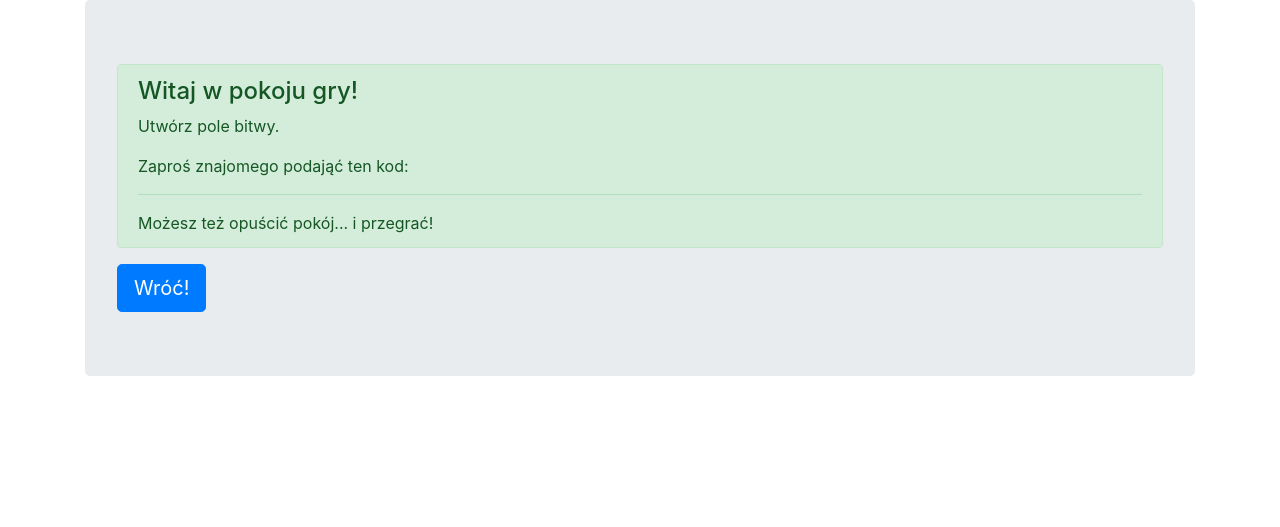
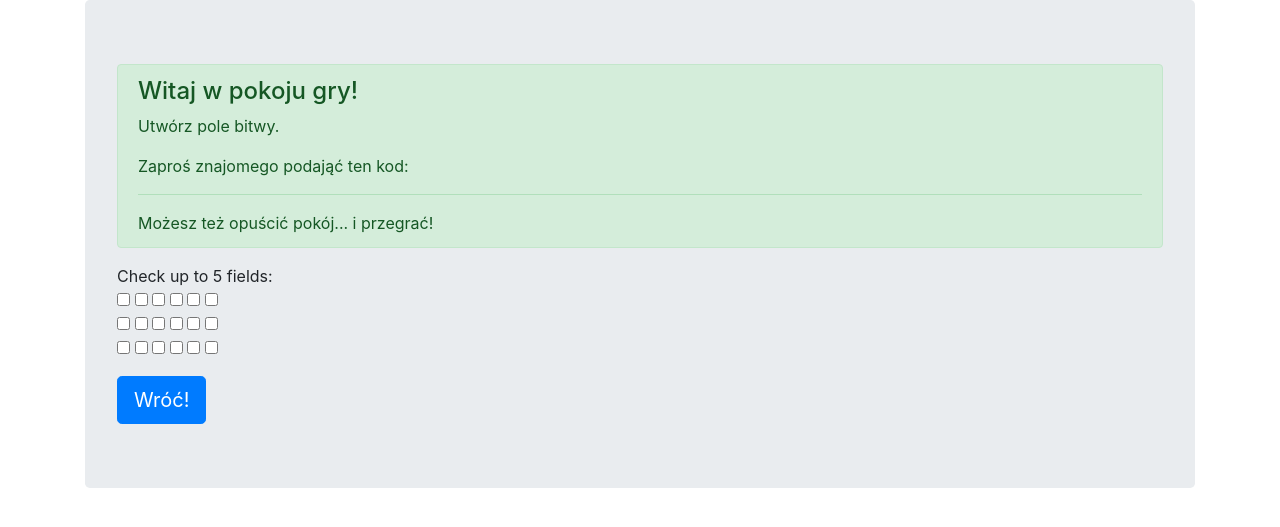
Before and after one commit to GG0ra/BattleShip, a Django app: template viewer/templates/setup.html in a window 1280 px wide. Shown: the part 56-583 px from the top of the page. Run offline with Django 3.2, Linux system fonts and the light colour scheme; the template is opened without the code that fills it, so the values that code supplies are empty; parts of the project's set-up code (start-up, migrations or seed data) failed here and were passed over.

Commit message:
Checkboxes with limitation added

```diff
--- a/viewer/templates/select.html
+++ b/viewer/templates/select.html
@@ -9,7 +9,7 @@
         <img src="https://image.winudf.com/v2/image1/Y29tLm1hcm1hbGFkZS5iYXR0bGVzaGlwX3NjcmVlbl8wXzE1NTk3NzU0ODVfMDQx/screen-0.jpg?fakeurl=1&type=.jpg" class="img-fluid" alt="the game">
     </div>
         </br>
-    <h1>Witaj w BattleShip!</h1>
+    <h1>Witaj w TurboSimpleBattleShips!</h1>
     <strong>Najlepsza Gra Wszechczasów!!!</strong></br>
     <a  href="{% url 'create_game' %}"><button type="button" class="btn btn-primary btn-lg">Zagraj!</button></a></br>
     <form action="{% url "game_join" %}" method="post">
--- a/viewer/templates/setup.html
+++ b/viewer/templates/setup.html
@@ -13,6 +13,72 @@
         <p class="mb-0">Możesz też opuścić pokój... i przegrać!</p>
     </div>
 
+
+<script type="text/javascript">
+/*
+   Checkbox Check Limiting
+   Version 1.0
+   September 6, 2010
+
+   Will Bontrager
+   https://www.willmaster.com/
+   Copyright 2010 Bontrager Connection, LLC
+
+   Bontrager Connection, LLC grants you
+   a royalty free license to use or modify
+   this software provided this notice appears
+   on all copies. This software is provided
+   "AS IS," without a warranty of any kind.
+*/
+
+function CountChecks(whichlist,maxchecked,latestcheck) {
+// An array containing the id of each checkbox to monitor.
+//   List the id of each checkbox in the set. If more than
+//   one set, list other sets in their own arrays. The
+//   array name to use is passed to this function.
+
+var board = new Array("A1", "A2", "A3", "A4", "A5", "A6", "B1", "B2", "B3", "B4", "B5", "B6", "C1", "C2", "C3", "C4", "C5", "C6");
+
+// End of customization.
+var iterationlist;
+eval("iterationlist="+whichlist);
+var count = 0;
+for( var i=0; i<iterationlist.length; i++ ) {
+   if( document.getElementById(iterationlist[i]).checked == true) { count++; }
+   if( count > maxchecked ) { latestcheck.checked = false; }
+   }
+if( count > maxchecked ) {
+   alert('Sorry, only ' + maxchecked + ' may be checked.');
+   }
+}
+</script>
+
+
+<p>
+    Check up to 5 fields:<br>
+    <input id='A1' type="checkbox" name="boxsize[]" onclick="CountChecks('board',5,this)">
+    <input id='A2' type="checkbox" name="boxsize[]" onclick="CountChecks('board',5,this)">
+    <input id='A3' type="checkbox" name="boxsize[]" onclick="CountChecks('board',5,this)">
+    <input id='A4' type="checkbox" name="boxsize[]" onclick="CountChecks('board',5,this)">
+    <input id='A5' type="checkbox" name="boxsize[]" onclick="CountChecks('board',5,this)">
+    <input id='A6' type="checkbox" name="boxsize[]" onclick="CountChecks('board',5,this)"></br>
+    <input id='B1' type="checkbox" name="boxsize[]" onclick="CountChecks('board',5,this)">
+    <input id='B2' type="checkbox" name="boxsize[]" onclick="CountChecks('board',5,this)">
+    <input id='B3' type="checkbox" name="boxsize[]" onclick="CountChecks('board',5,this)">
+    <input id='B4' type="checkbox" name="boxsize[]" onclick="CountChecks('board',5,this)">
+    <input id='B5' type="checkbox" name="boxsize[]" onclick="CountChecks('board',5,this)">
+    <input id='B6' type="checkbox" name="boxsize[]" onclick="CountChecks('board',5,this)"></br>
+    <input id='C1' type="checkbox" name="boxsize[]" onclick="CountChecks('board',5,this)">
+    <input id='C2' type="checkbox" name="boxsize[]" onclick="CountChecks('board',5,this)">
+    <input id='C3' type="checkbox" name="boxsize[]" onclick="CountChecks('board',5,this)">
+    <input id='C4' type="checkbox" name="boxsize[]" onclick="CountChecks('board',5,this)">
+    <input id='C5' type="checkbox" name="boxsize[]" onclick="CountChecks('board',5,this)">
+    <input id='C6' type="checkbox" name="boxsize[]" onclick="CountChecks('board',5,this)">
+</p>
+
+
+
+
     <a  href="{% url 'index' %}"><button type="button" class="btn btn-primary btn-lg">Wróć!</button></a>
 
 {% endblock %}
```
Also changed, not shown: viewer/models.py (+6 -1 lines).
